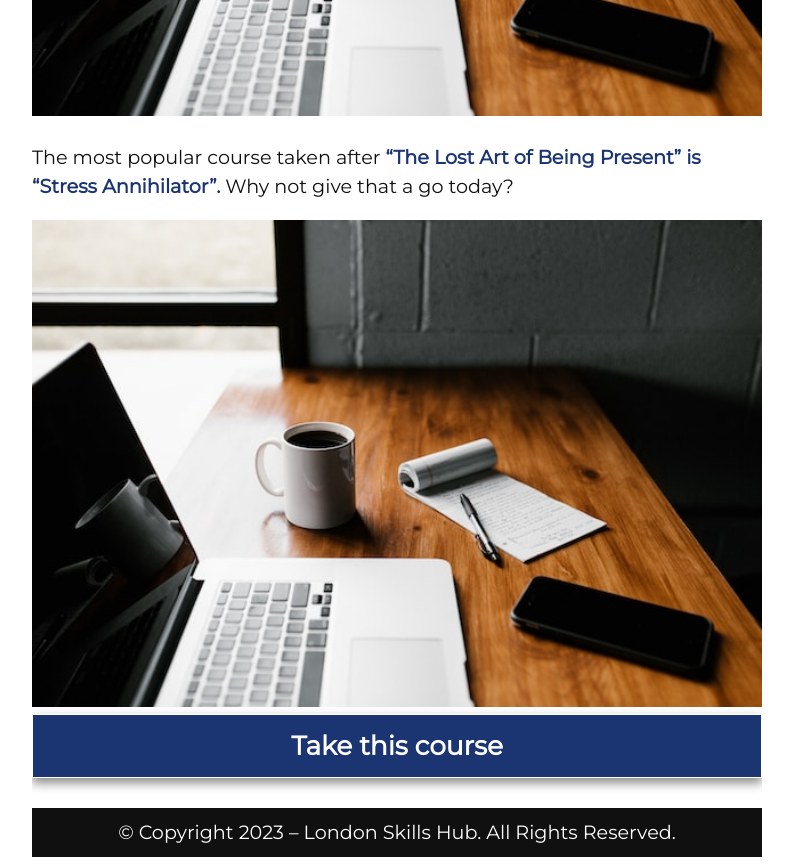
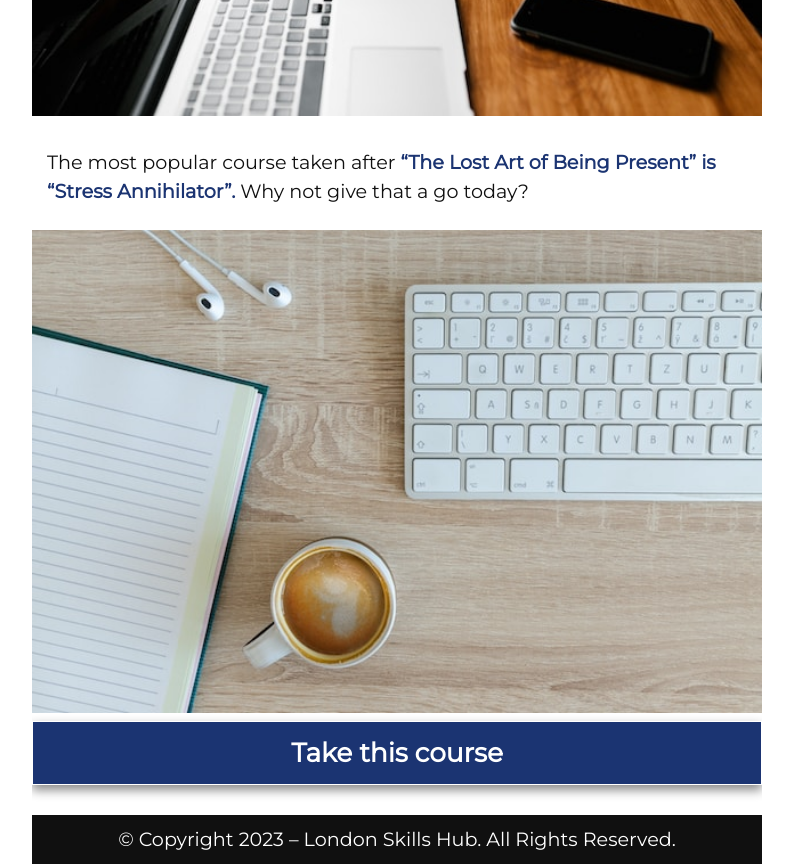
Before and after one commit to ssayanm/dmls-ecreative, a plain HTML site: page londonskillshub/index-v2.html in a window 1280 px wide. Shown: the part 500-1364 px from the top of the page, without its empty margins (243-1036 px from the left). Drawn offline with Linux system fonts and the light colour scheme.

Commit message:
updated email

```diff
--- a/londonskillshub/index-v2.html
+++ b/londonskillshub/index-v2.html
@@ -139,7 +139,7 @@
     }
 
     #texts {
-      padding: 25px 15px;
+      padding: 5px 15px;
     }
 
     .para {
@@ -234,7 +234,7 @@
         <img src="images/_london skills v2.png" alt="coursecompleted" />
       </section>
       <section><img src="images/demo1.jpg" alt="coursecompleted" /></section>
-      <section id="texts1">
+      <section id="texts">
         <div class="text">
           <p>
             The most popular course taken after
@@ -245,7 +245,7 @@
           </p>
         </div>
       </section>
-      <section><img src="images/demo1.jpg" alt="Stress Annihilator" /></section>
+      <section><img src="images/demo2.jpg" alt="Stress Annihilator" /></section>
       <center>
         <div class="btn space-bottom">
           <a href="#" target="_blank">Take this course</a>
```
Also changed, not shown: londonskillshub/images/demo2.jpg (added).
